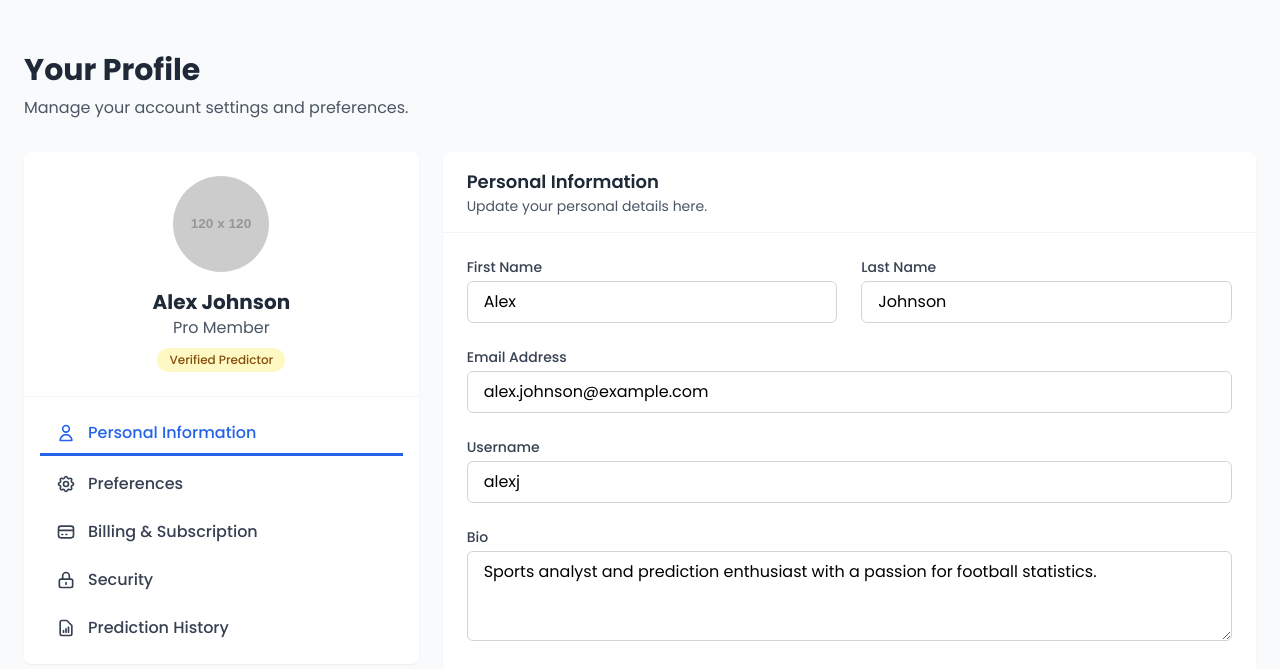
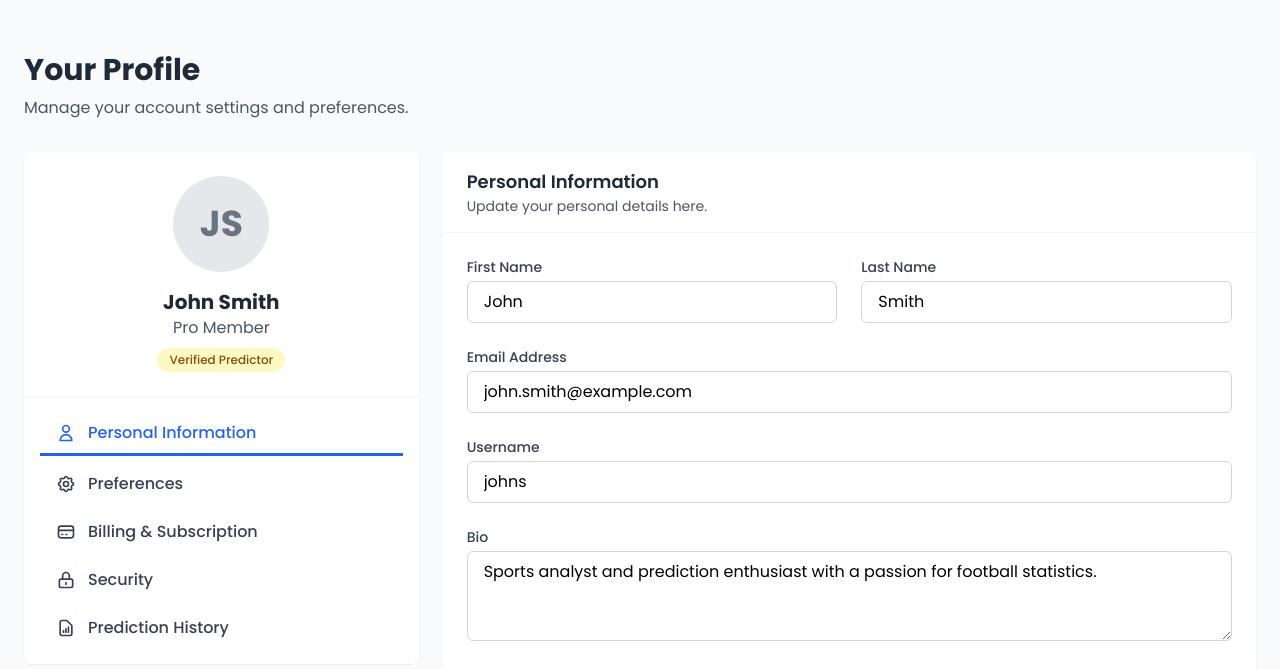
Before and after one commit to efeurhobobullish/SwiftScore, a website: page public/profile.html in a window 1280 px wide. Shown: the part 72-741 px from the top of the page. Drawn offline with nearby package versions, Linux system fonts and the light colour scheme; placeholder pictures from the web are drawn by us.

Commit message:
Update profile.html

```diff
--- a/public/profile.html
+++ b/public/profile.html
@@ -138,13 +138,14 @@
     </div>
 
     <div class="grid grid-cols-1 lg:grid-cols-3 gap-6">
-      <!-- Left Column -->
       <div class="lg:col-span-1">
         <div class="bg-white rounded-lg shadow-sm overflow-hidden animate__animated animate__fadeInUp">
           <div class="p-6 border-b border-gray-100">
             <div class="flex flex-col items-center">
-              <img src="https://via.placeholder.com/120" alt="User Avatar" class="rounded-full w-24 h-24 mb-4">
-              <h2 class="text-xl font-bold text-gray-800">Alex Johnson</h2>
+              <div class="rounded-full w-24 h-24 mb-4 bg-gray-200 flex items-center justify-center text-4xl text-gray-500 font-bold">
+                  JS
+              </div>
+              <h2 class="text-xl font-bold text-gray-800">John Smith</h2>
               <p class="text-gray-600">Pro Member</p>
               <div class="mt-2 px-3 py-1 bg-yellow-100 text-yellow-800 text-xs font-medium rounded-full">
                 Verified Predictor
@@ -228,7 +229,6 @@
         </div>
       </div>
 
-      <!-- Right Column -->
       <div class="lg:col-span-2">
         <div class="bg-white rounded-lg shadow-sm overflow-hidden animate__animated animate__fadeInUp animate__delay-1s">
           <div class="px-6 py-4 border-b border-gray-100">
@@ -241,23 +241,23 @@
               <div class="grid grid-cols-1 md:grid-cols-2 gap-6">
                 <div>
                   <label class="block text-sm font-medium text-gray-700 mb-1" for="first-name">First Name</label>
-                  <input id="first-name" type="text" value="Alex" class="w-full px-4 py-2 border border-gray-300 rounded-md focus:outline-none focus:ring-2 focus:ring-primary focus:border-transparent">
+                  <input id="first-name" type="text" value="John" class="w-full px-4 py-2 border border-gray-300 rounded-md focus:outline-none focus:ring-2 focus:ring-primary focus:border-transparent">
                 </div>
 
                 <div>
                   <label class="block text-sm font-medium text-gray-700 mb-1" for="last-name">Last Name</label>
-                  <input id="last-name" type="text" value="Johnson" class="w-full px-4 py-2 border border-gray-300 rounded-md focus:outline-none focus:ring-2 focus:ring-primary focus:border-transparent">
+                  <input id="last-name" type="text" value="Smith" class="w-full px-4 py-2 border border-gray-300 rounded-md focus:outline-none focus:ring-2 focus:ring-primary focus:border-transparent">
                 </div>
               </div>
 
               <div>
                 <label class="block text-sm font-medium text-gray-700 mb-1" for="email">Email Address</label>
-                <input id="email" type="email" value="alex.johnson@example.com" class="w-full px-4 py-2 border border-gray-300 rounded-md focus:outline-none focus:ring-2 focus:ring-primary focus:border-transparent">
+                <input id="email" type="email" value="john.smith@example.com" class="w-full px-4 py-2 border border-gray-300 rounded-md focus:outline-none focus:ring-2 focus:ring-primary focus:border-transparent">
               </div>
 
               <div>
                 <label class="block text-sm font-medium text-gray-700 mb-1" for="username">Username</label>
-                <input id="username" type="text" value="alexj" class="w-full px-4 py-2 border border-gray-300 rounded-md focus:outline-none focus:ring-2 focus:ring-primary focus:border-transparent">
+                <input id="username" type="text" value="johns" class="w-full px-4 py-2 border border-gray-300 rounded-md focus:outline-none focus:ring-2 focus:ring-primary focus:border-transparent">
               </div>
 
               <div>
```
